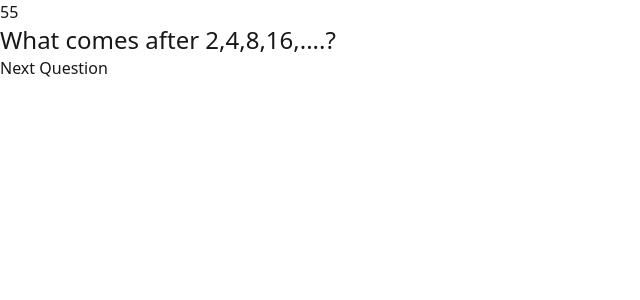
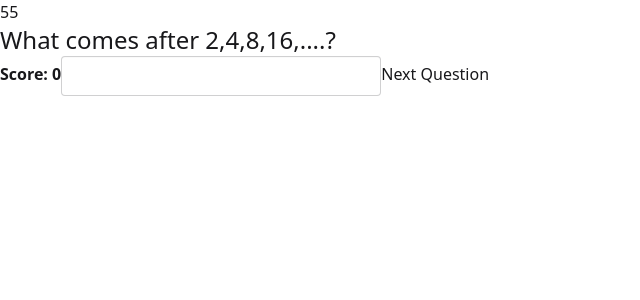
Before and after one commit to vachan-maker/chakka-site, a Next.js app: page /diffuse-the-bomb in a window 1280 px wide. Shown: the top 300 px of the page, without its empty margins (0-640 px from the left). Built offline with nearby package versions, Linux system fonts and the light colour scheme.

Commit message:
cleaned up logic for the quiz thing

```diff
--- a/src/app/diffuse-the-bomb/page.jsx
+++ b/src/app/diffuse-the-bomb/page.jsx
@@ -20,12 +20,19 @@ const riddles = [
 function DiffuseTheBomb() {
     const [time,setTime] = useState(60);
     const [currentIndex,setCurrentIndex] = useState(0);
-    const [question,setQuestion] = useState(riddles[currentIndex]);
+    const [input,setInput] = useState('');
+    const [score,setScore] = useState(0);
+    const handleInputChange = (e) => {
+        setInput(e.target.value);
+    };
 
     const handleQuestion = () => {
-        if(currentIndex < riddles.length) {
+        if(riddles[currentIndex].answer === Number(input) ){
+            setScore(score =>score+1);
+
+        }
+        if(currentIndex < riddles.length-1) {
             setCurrentIndex(currentIndex + 1);
-            setQuestion(riddles[currentIndex]);
         }
     }
     useEffect(()=>{
@@ -46,8 +53,10 @@ function DiffuseTheBomb() {
         <>
             <h1>{time}</h1>
             <div>
-                <h1 className="text-2xl">{question.question}</h1>
-                <button onClick={handleQuestion} value="Next Question">Next Question</button>
+                <h1 className="text-2xl">{riddles[currentIndex].question}</h1>
+                <b>Score: {score}</b>
+                <input type="number" className="input" value={input} onChange={handleInputChange}/>
+                <button onClick={handleQuestion} value="Next Question" className="button button-accent">Next Question</button>
             </div>
             </>
     )
```
